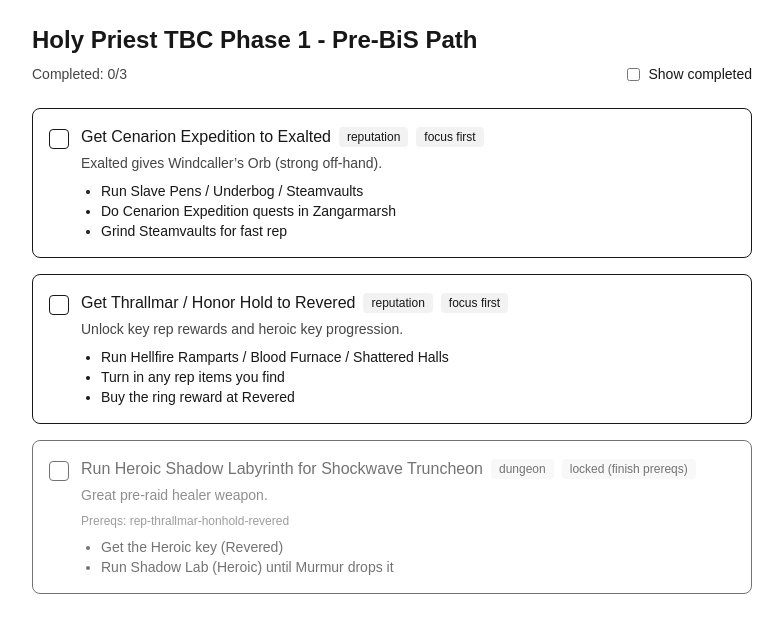
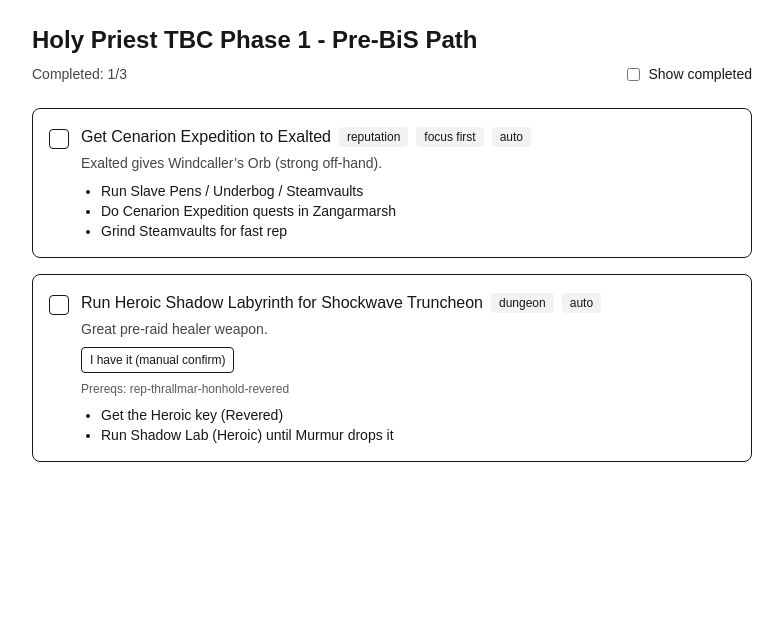
Before and after one commit to Herrcorner/wow-checklist, a Next.js app: page / in a window 1280 px wide. Shown: the top 632 px of the page, without its empty margins (248-1031 px from the left). Built offline with nearby package versions, Linux system fonts and the light colour scheme.

Commit message:
Add auto-completion rules for checklist

```diff
--- a/src/app/page.tsx
+++ b/src/app/page.tsx
@@ -2,6 +2,9 @@
 
 import { useState } from "react";
 import checklist from "@/data/checklist.json";
+import characterSnapshot from "@/data/character-snapshot.json";
+import { evaluateCompletionRule } from "@/lib/completion";
+import { CompletionRule } from "@/guide/types";
 
 type Task = {
   id: string;
@@ -11,6 +14,7 @@
   why?: string;
   prerequisites?: string[];
   steps?: string[];
+  completion?: CompletionRule;
 };
 
 type Checklist = {
@@ -22,7 +26,7 @@
   const { title, tasks } = checklist as Checklist;
 
   // ✅ Load from localStorage without useEffect (fixes react-hooks/set-state-in-effect)
-  const [done, setDone] = useState<Record<string, boolean>>(() => {
+  const [manualOverrides, setManualOverrides] = useState<Record<string, boolean>>(() => {
     if (typeof window === "undefined") return {};
     try {
       const saved = localStorage.getItem("done");
@@ -34,21 +38,47 @@
 
   const [showCompleted, setShowCompleted] = useState(false);
 
-  const setDoneAndPersist = (next: Record<string, boolean>) => {
-    setDone(next);
+  const setOverridesAndPersist = (next: Record<string, boolean>) => {
+    setManualOverrides(next);
     localStorage.setItem("done", JSON.stringify(next));
   };
 
-  const toggle = (id: string) => {
-    const next = { ...done, [id]: !done[id] };
-    setDoneAndPersist(next);
+  const hasOverride = (id: string) =>
+    Object.prototype.hasOwnProperty.call(manualOverrides, id);
+
+  const setManualOverride = (id: string, value: boolean, autoCompleted: boolean) => {
+    const next = { ...manualOverrides };
+    if (value === autoCompleted) {
+      delete next[id];
+    } else {
+      next[id] = value;
+    }
+    setOverridesAndPersist(next);
+  };
+
+  const toggle = (id: string, autoCompleted: boolean) => {
+    const current = hasOverride(id) ? manualOverrides[id] : autoCompleted;
+    setManualOverride(id, !current, autoCompleted);
+  };
+
+  const completionById = tasks.reduce(
+    (acc, task) => {
+      acc[task.id] = evaluateCompletionRule(task.completion, characterSnapshot);
+      return acc;
+    },
+    {} as Record<string, ReturnType<typeof evaluateCompletionRule>>,
+  );
+
+  const isCompleted = (taskId: string) => {
+    const autoCompleted = completionById[taskId]?.completed ?? false;
+    return hasOverride(taskId) ? manualOverrides[taskId] : autoCompleted;
   };
 
   const isReady = (t: Task) =>
-    (t.prerequisites ?? []).every((p) => done[p] === true);
+    (t.prerequisites ?? []).every((p) => isCompleted(p) === true);
 
   // ✅ No useMemo => fixes React Compiler preserve-manual-memoization + deps warning
-  const baseTasks = showCompleted ? tasks : tasks.filter((t) => !done[t.id]);
+  const baseTasks = showCompleted ? tasks : tasks.filter((t) => !isCompleted(t.id));
 
   const visibleTasks = [...baseTasks].sort((a, b) => {
     // Focus-first at the top
@@ -65,7 +95,7 @@
     return a.title.localeCompare(b.title);
   });
 
-  const completedCount = tasks.filter((t) => done[t.id]).length;
+  const completedCount = tasks.filter((t) => isCompleted(t.id)).length;
 
   return (
     <main className="mx-auto max-w-3xl p-6">
@@ -88,8 +118,11 @@
 
       <div className="mt-6 space-y-4">
         {visibleTasks.map((t) => {
-          const completed = !!done[t.id];
+          const completed = isCompleted(t.id);
           const ready = isReady(t);
+          const completionMeta = completionById[t.id];
+          const autoCompleted = completionMeta?.completed ?? false;
+          const needsManualConfirm = completionMeta?.needsManualConfirm ?? false;
 
           return (
             <div
@@ -102,7 +135,7 @@
                   className={`mt-1 h-5 w-5 rounded border ${
                     completed ? "bg-black" : ""
                   }`}
-                  onClick={() => toggle(t.id)}
+                  onClick={() => toggle(t.id, autoCompleted)}
                   aria-label={`Mark ${t.title} complete`}
                 />
 
@@ -125,9 +158,31 @@
                         locked (finish prereqs)
                       </span>
                     )}
+
+                    {t.completion && (
+                      <span className="rounded bg-black/5 px-2 py-0.5 text-xs">
+                        auto
+                      </span>
+                    )}
+
+                    {hasOverride(t.id) && (
+                      <span className="rounded bg-black/5 px-2 py-0.5 text-xs">
+                        manual override
+                      </span>
+                    )}
                   </div>
 
                   {t.why && <p className="mt-1 text-sm opacity-80">{t.why}</p>}
+
+                  {needsManualConfirm && !completed ? (
+                    <button
+                      type="button"
+                      className="mt-2 rounded border px-2 py-1 text-xs"
+                      onClick={() => setManualOverride(t.id, true, autoCompleted)}
+                    >
+                      I have it (manual confirm)
+                    </button>
+                  ) : null}
 
                   {t.prerequisites?.length ? (
                     <p className="mt-2 text-xs opacity-70">
--- /dev/null
+++ b/src/data/character-snapshot.json
@@ -0,0 +1,8 @@
+{
+  "equipment": ["windcallers_orb"],
+  "reputation": {
+    "thrallmar": { "standing": "revered" },
+    "cenarion_expedition": { "standing": "honored" }
+  },
+  "currencies": {}
+}
--- a/src/data/checklist.json
+++ b/src/data/checklist.json
@@ -6,6 +6,13 @@
       "title": "Get Thrallmar / Honor Hold to Revered",
       "type": "reputation",
       "focusFirst": true,
+      "completion": {
+        "type": "rep_at_least_any",
+        "options": [
+          { "factionId": "thrallmar", "standing": "revered" },
+          { "factionId": "honor_hold", "standing": "revered" }
+        ]
+      },
       "why": "Unlock key rep rewards and heroic key progression.",
       "steps": [
         "Run Hellfire Ramparts / Blood Furnace / Shattered Halls",
@@ -18,6 +25,11 @@
       "title": "Get Cenarion Expedition to Exalted",
       "type": "reputation",
       "focusFirst": true,
+      "completion": {
+        "type": "rep_at_least",
+        "factionId": "cenarion_expedition",
+        "standing": "exalted"
+      },
       "why": "Exalted gives Windcaller’s Orb (strong off-hand).",
       "steps": [
         "Run Slave Pens / Underbog / Steamvaults",
@@ -30,6 +42,10 @@
       "title": "Run Heroic Shadow Labyrinth for Shockwave Truncheon",
       "type": "dungeon",
       "prerequisites": ["rep-thrallmar-honhold-revered"],
+      "completion": {
+        "type": "item_owned",
+        "itemId": "shockwave_truncheon"
+      },
       "why": "Great pre-raid healer weapon.",
       "steps": [
         "Get the Heroic key (Revered)",
--- a/src/guide/types.ts
+++ b/src/guide/types.ts
@@ -11,10 +11,12 @@
 export type CompletionRule =
   | { type: "manual" }
   | { type: "manual_repeatable" }
+  | { type: "item_owned"; itemId: string } // item owned/equipped (inventory optional)
   | { type: "item_confirmed"; itemId: string } // item owned/equipped/confirmed (no OAuth)
   | { type: "rep_at_least"; factionId: string; standing: Standing }
   | { type: "rep_at_least_any"; options: Array<{ factionId: string; standing: Standing }> }
-  | { type: "currency_at_least"; currencyId: string; amount: number };
+  | { type: "currency_at_least"; currencyId: string; amount: number }
+  | { type: "boss_killed"; bossId: string };
 
 export type TaskKind = "progression" | "unlock" | "gear" | "reputation" | "currency" | "repeatable";
 
--- /dev/null
+++ b/src/lib/completion.ts
@@ -0,0 +1,94 @@
+import { CompletionRule, Standing } from "@/guide/types";
+
+export type CharacterSnapshot = {
+  equipment: string[];
+  inventory?: string[];
+  reputation?: Record<string, { standing: Standing }>;
+  currencies?: Record<string, number>;
+  bossKills?: string[];
+  bossKillsTrusted?: boolean;
+};
+
+export type CompletionEvaluation = {
+  completed: boolean;
+  needsManualConfirm: boolean;
+};
+
+const standingRank: Record<Standing, number> = {
+  hated: 0,
+  hostile: 1,
+  unfriendly: 2,
+  neutral: 3,
+  friendly: 4,
+  honored: 5,
+  revered: 6,
+  exalted: 7,
+};
+
+const isStandingAtLeast = (current: Standing, target: Standing) =>
+  standingRank[current] >= standingRank[target];
+
+const isItemOwned = (
+  itemId: string,
+  snapshot: CharacterSnapshot,
+): CompletionEvaluation => {
+  const inEquipment = snapshot.equipment.includes(itemId);
+  const inInventory = snapshot.inventory?.includes(itemId) ?? false;
+  const inventoryUnavailable = snapshot.inventory === undefined;
+
+  if (inEquipment || inInventory) {
+    return { completed: true, needsManualConfirm: false };
+  }
+
+  return { completed: false, needsManualConfirm: inventoryUnavailable };
+};
+
+const evaluateRep = (
+  factionId: string,
+  standing: Standing,
+  snapshot: CharacterSnapshot,
+): boolean => {
+  const rep = snapshot.reputation?.[factionId]?.standing;
+  return rep ? isStandingAtLeast(rep, standing) : false;
+};
+
+export const evaluateCompletionRule = (
+  rule: CompletionRule | undefined,
+  snapshot: CharacterSnapshot,
+): CompletionEvaluation => {
+  if (!rule) {
+    return { completed: false, needsManualConfirm: false };
+  }
+
+  switch (rule.type) {
+    case "manual":
+    case "manual_repeatable":
+      return { completed: false, needsManualConfirm: false };
+    case "item_owned":
+    case "item_confirmed":
+      return isItemOwned(rule.itemId, snapshot);
+    case "rep_at_least":
+      return {
+        completed: evaluateRep(rule.factionId, rule.standing, snapshot),
+        needsManualConfirm: false,
+      };
+    case "rep_at_least_any":
+      return {
+        completed: rule.options.some((option) =>
+          evaluateRep(option.factionId, option.standing, snapshot),
+        ),
+        needsManualConfirm: false,
+      };
+    case "currency_at_least": {
+      const amount = snapshot.currencies?.[rule.currencyId] ?? 0;
+      return { completed: amount >= rule.amount, needsManualConfirm: false };
+    }
+    case "boss_killed": {
+      const canTrustEndpoint = snapshot.bossKillsTrusted === true;
+      const killed = snapshot.bossKills?.includes(rule.bossId) ?? false;
+      return { completed: canTrustEndpoint && killed, needsManualConfirm: false };
+    }
+    default:
+      return { completed: false, needsManualConfirm: false };
+  }
+};
```
